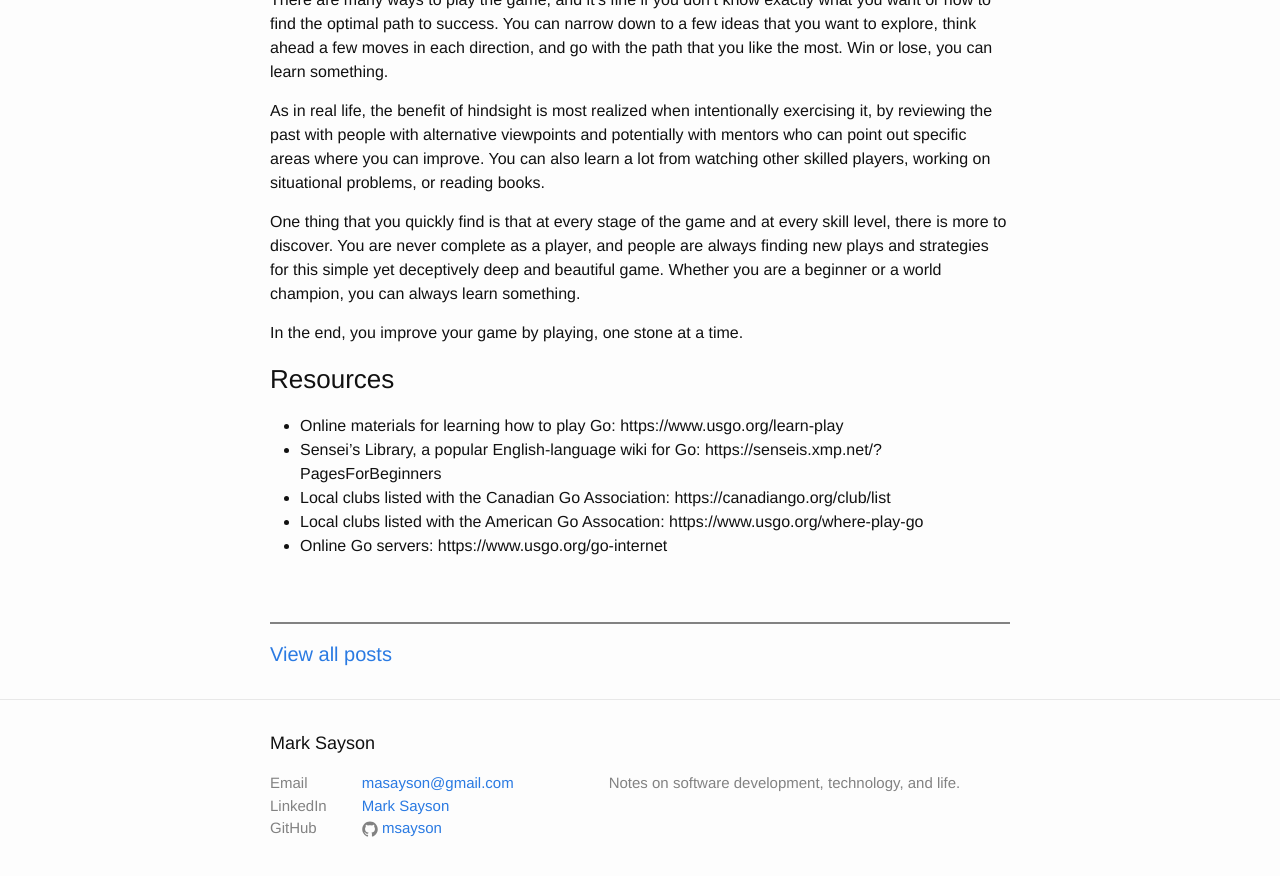
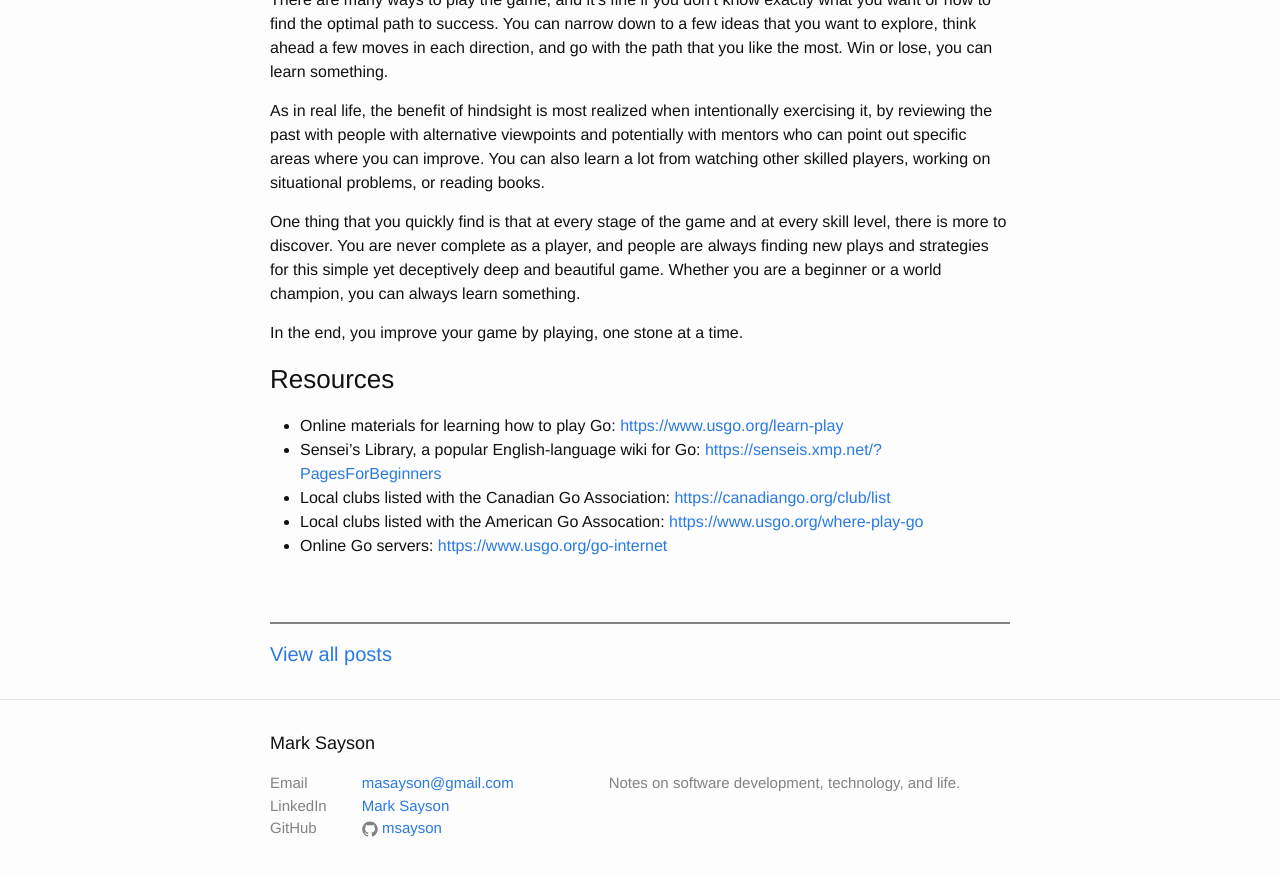
Before and after one commit to msayson/msayson.github.io, a Jekyll site: the page built from _posts/2020-06-04-lessons-from-go.markdown, in a window 1280 px wide and 900 px high, scrolled down 911 px. Shown: the top 876 px of the window. Built offline with Jekyll 4.4.1, drawn with Linux system fonts in a browser that asks for light colours; some of the changed lines change nothing that is shown.

Commit message:
Formatted links

```diff
--- a/_posts/2020-06-04-lessons-from-go.markdown
+++ b/_posts/2020-06-04-lessons-from-go.markdown
@@ -37,8 +37,8 @@ In the end, you improve your game by playing, one stone at a time.
 
 ### Resources
 
-* Online materials for learning how to play Go: https://www.usgo.org/learn-play
-* Sensei's Library, a popular English-language wiki for Go: https://senseis.xmp.net/?PagesForBeginners
-* Local clubs listed with the Canadian Go Association: https://canadiango.org/club/list
-* Local clubs listed with the American Go Assocation: https://www.usgo.org/where-play-go
-* Online Go servers: https://www.usgo.org/go-internet
+* Online materials for learning how to play Go: [https://www.usgo.org/learn-play](https://www.usgo.org/learn-play)
+* Sensei's Library, a popular English-language wiki for Go: [https://senseis.xmp.net/?PagesForBeginners](https://senseis.xmp.net/?PagesForBeginners)
+* Local clubs listed with the Canadian Go Association: [https://canadiango.org/club/list](https://canadiango.org/club/list)
+* Local clubs listed with the American Go Assocation: [https://www.usgo.org/where-play-go](https://www.usgo.org/where-play-go)
+* Online Go servers: [https://www.usgo.org/go-internet](https://www.usgo.org/go-internet)
```
